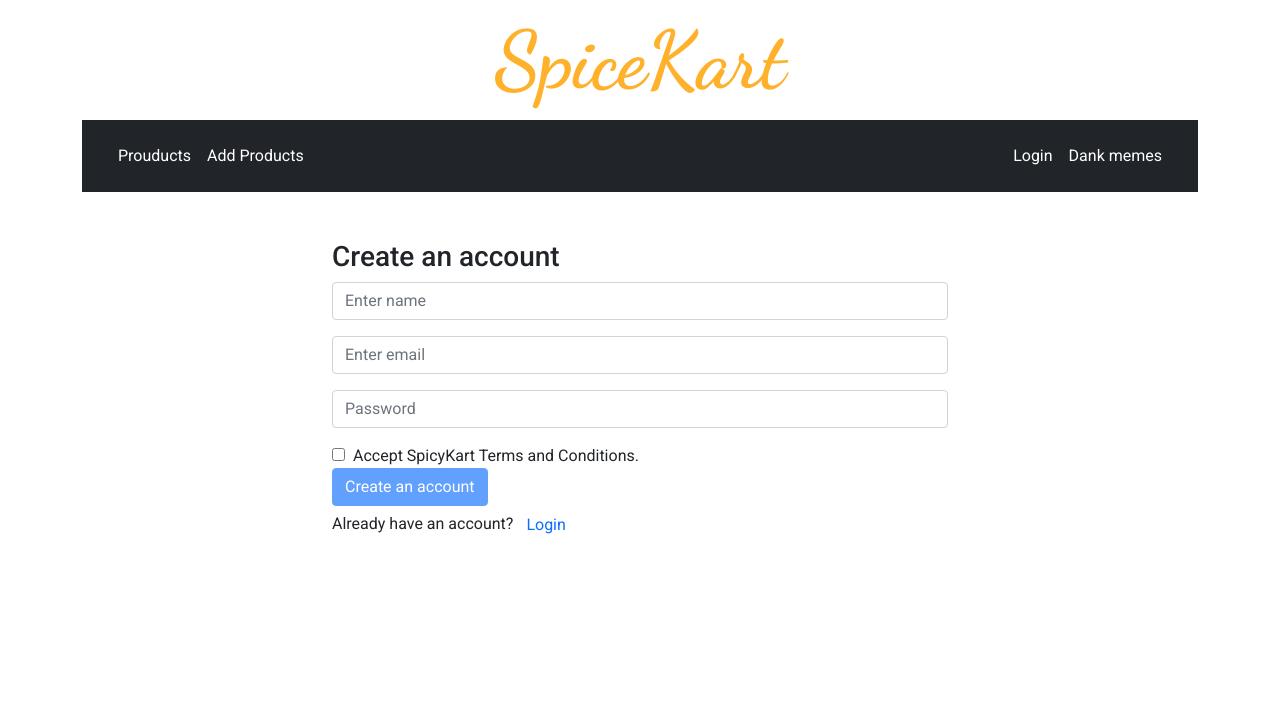
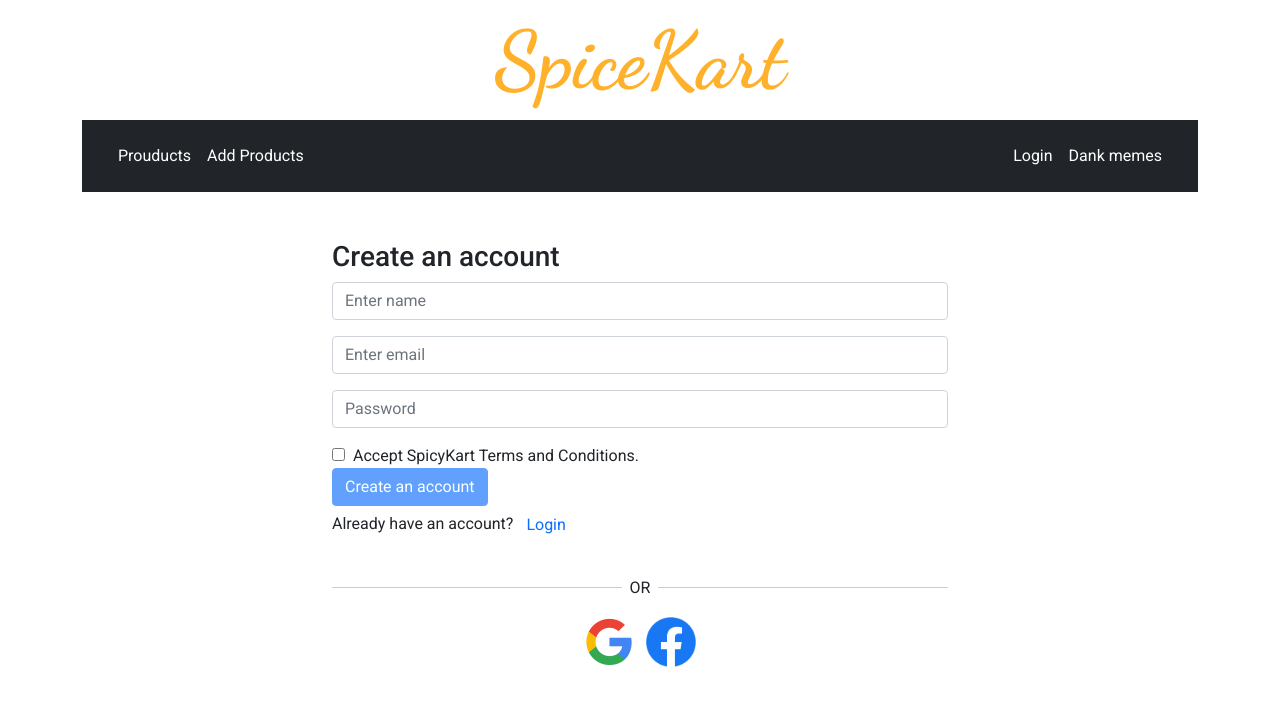
Before and after one commit to thowhidulislam/spiceKart-client-side, a React (Create React App) app: page /register in a window 1280 px wide. Shown: the top 706 px of the page. Built offline with nearby package versions, Linux system fonts and the light colour scheme; no server answers.

Commit message:
social login added

```diff
--- a/src/Pages/LogIn/LogIn.js
+++ b/src/Pages/LogIn/LogIn.js
@@ -6,6 +6,7 @@ import auth from '../../firebase.init';
 import axios from 'axios';
 import { toast } from 'react-toastify';
 import { useRef } from 'react';
+import SocialLogIn from './SocialLogIn/SocialLogIn';
 
 const LogIn = () => {
     const refEmail = useRef('')
@@ -40,18 +41,14 @@ const LogIn = () => {
         const email = refEmail.current.value;
 
         if (email) {
-
             sendPasswordResetEmail(email)
             toast('Email sent')
         }
-
         else {
             toast('Please enter a valid email address')
         }
 
     }
-
-
 
     return (
         <div className='container w-50 mx-auto mt-5'>
@@ -72,6 +69,7 @@ const LogIn = () => {
             {errorElement}
             <p>Forgot Password?<button onClick={resetPassword} className='btn btn-link text-decoration-none'>Reset Password</button></p>
             <p>New to SpicyKart?<Link to='/register'><button className='btn btn-link register-btn'>Create an account</button></Link></p>
+            <SocialLogIn></SocialLogIn>
         </div >
     );
 };
--- a/src/Pages/LogIn/Register/Register.js
+++ b/src/Pages/LogIn/Register/Register.js
@@ -4,6 +4,7 @@ import { useCreateUserWithEmailAndPassword } from 'react-firebase-hooks/auth';
 import { Link, useNavigate } from 'react-router-dom';
 import { toast } from 'react-toastify';
 import auth from '../../../firebase.init';
+import SocialLogIn from '../SocialLogIn/SocialLogIn';
 import './Register.css'
 
 const Register = () => {
@@ -57,19 +58,9 @@ const Register = () => {
                 </Button>
             </Form>
             <p>Already have an account?<Link to='/login'><button className='btn btn-link login-btn'>Login</button></Link></p>
+            <SocialLogIn></SocialLogIn>
         </div>
     );
 };
 
-export default Register; <Form>
-    <Form.Group className="mb-3" controlId="formBasicEmail">
-        <Form.Control type="email" placeholder="Enter email" />
-    </Form.Group>
-
-    <Form.Group className="mb-3" controlId="formBasicPassword">
-        <Form.Control type="password" placeholder="Password" />
-    </Form.Group>
-    <Button variant="primary" type="submit">
-        Login
-    </Button>
-</Form>
+export default Register
--- a/src/Pages/LogIn/SocialLogIn/SocialLogIn.css
+++ b/src/Pages/LogIn/SocialLogIn/SocialLogIn.css
@@ -0,0 +1,27 @@
+.social-sites-lines {
+    display: flex;
+    align-items: center;
+}
+
+.left-line,
+.right-line {
+    height: 1px;
+    width: 50%;
+    background: lightblue;
+}
+
+.social-btn-container {
+    text-align: center;
+    width: 100%;
+}
+
+.social-btn {
+    background: #FFF;
+    border: none;
+}
+
+.google-logo,
+.facebook-logo {
+    width: 50px;
+    height: 50px;
+}
--- a/src/Pages/LogIn/SocialLogIn/SocialLogIn.js
+++ b/src/Pages/LogIn/SocialLogIn/SocialLogIn.js
@@ -1,10 +1,34 @@
 import React from 'react';
 import './SocialLogIn.css'
+import { useSignInWithFacebook, useSignInWithGoogle } from 'react-firebase-hooks/auth';
+import auth from '../../../firebase.init';
+import google from "../../../images/google.png"
+import facebook from "../../../images/facebook.png"
 
 const SocialLogIn = () => {
+    const [signInWithGoogle, userGoogle, loadingGoogle, errorGoogle] = useSignInWithGoogle(auth);
+    const [signInWithFacebook, userFacebook, loadingFacebook, errorFacebook] = useSignInWithFacebook(auth);
+    let errorElement
+
+    if (errorGoogle || errorFacebook) {
+        errorElement = <div>
+            <p className='text-danger'>{errorGoogle?.message}{errorFacebook?.message}</p>
+        </div>
+    }
     return (
         <div>
-
+            <div className='social-sites-lines'>
+                <div className='left-line'></div>
+                <p className='mt-3 mx-2'>OR</p>
+                <div className='right-line'></div>
+            </div>
+            <div className='social-btn-container'>
+                <button className='social-btn' onClick={() => signInWithGoogle()}><img className='google-logo' src={google} alt="" /></button>
+                <button className='social-btn' onClick={() => signInWithFacebook()}><img className='facebook-logo' src={facebook} alt="" /></button>
+            </div>
+            {errorElement}
+            <div>
+            </div>
         </div>
     );
 };
```
Also changed, not shown: src/images/facebook.png (added), src/images/google.png (added).
